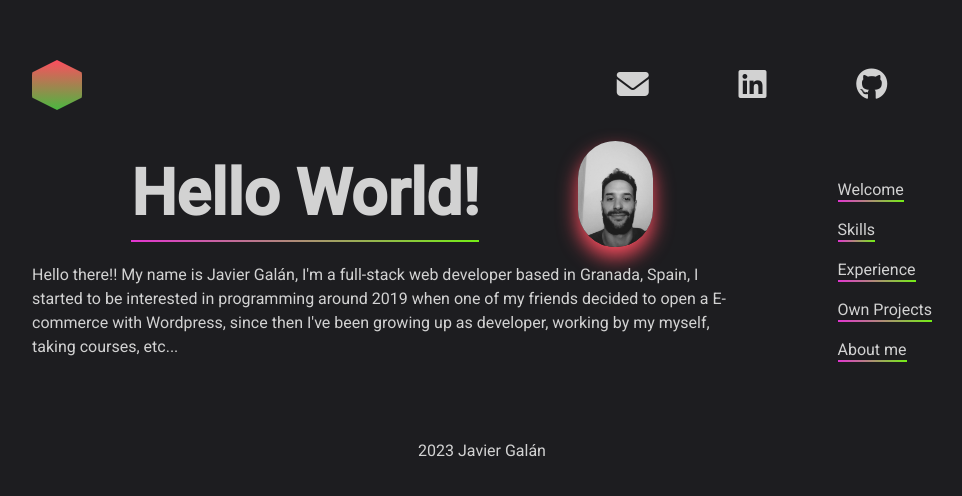
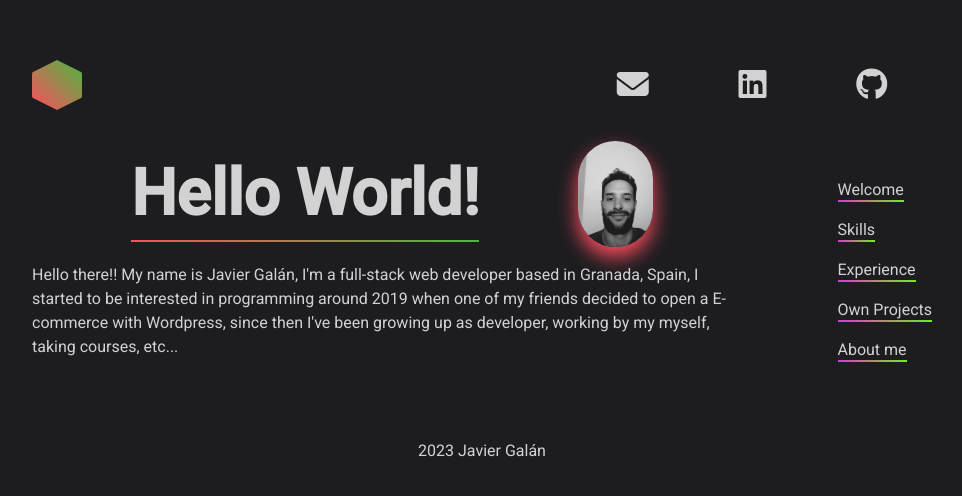
Before and after one commit to javier26galan/portfolio, an Angular app: page /about-me in a window 1280 px wide. Shown: the part 146-642 px from the top of the page, without its empty margins (158-1120 px from the left). Built offline with nearby package versions, Linux system fonts and the light colour scheme.

Commit message:
styles gradient-underlinear class fixed

```diff
--- a/src/app/main/components/personal/personal.component.html
+++ b/src/app/main/components/personal/personal.component.html
@@ -1,6 +1,6 @@
 <div class="content">
   <div class="row heading">
-    <h4 class="gradient-underline">Hello World!</h4>
+    <h4 class="gradient-underline gradient-underline-personal">Hello World!</h4>
     <div class="img-container">
       <img src='../../../../assets/images/foto.jpg' alt='mi foto'>
     </div>
--- a/src/app/main/main.component.html
+++ b/src/app/main/main.component.html
@@ -1,2 +1,2 @@
-<h1 class="gradient-underline">Welcome</h1>
+<h1 class="gradient-underline gradient-underline-welcome">Welcome</h1>
 <p>My name is Javier Galán, Im'a full stack developer based in Granada, Spain. I have experience in develop full satck app with Angular and NodeJS and laboral experience working with php and developing web pages with Wordpress</p>
--- a/src/app/shared/gradient-background.directive.ts
+++ b/src/app/shared/gradient-background.directive.ts
@@ -30,7 +30,7 @@ export class GradientBackgroundDirective {
     const primaryColor = pattern.primary;
     const secondaryColor = pattern.secondary;
 
-    const gradientStyle = `linear-gradient(to bottom, ${primaryColor}, ${secondaryColor})`;
+    const gradientStyle = `linear-gradient(45deg, ${primaryColor}, ${secondaryColor})`;
     this.renderer.setStyle(this.el.nativeElement, 'background', gradientStyle);
   }
 }
--- a/src/styles.scss
+++ b/src/styles.scss
@@ -19,16 +19,19 @@
   background-repeat: no-repeat;
   background-image: linear-gradient(to right, #e334d0, #74ee15);
   &-welcome {
-    background-image: linear-gradient(to right, #e334d0, #74ee15);
+    background-image: linear-gradient(to right, #944dfe, #fe944d);
   }
   &-skills {
-    background-image: linear-gradient(to right, #e334d0, #74ee15);
+    background-image: linear-gradient(to right, var(--waring), var(--accent));
   }
   &-experience {
-    background-image: linear-gradient(to right, #e334d0, #74ee15);
+    background-image: linear-gradient(to right, var(--pink), var(--green));
   }
   &-projects {
-    background-image: linear-gradient(to right, #e334d0, #74ee15);
+    background-image: linear-gradient(to right, #18dcff, #e334d0);
+  }
+  &-personal {
+    background-image: linear-gradient(to right, var(--warning), var(--green));
   }
 }
 
```
